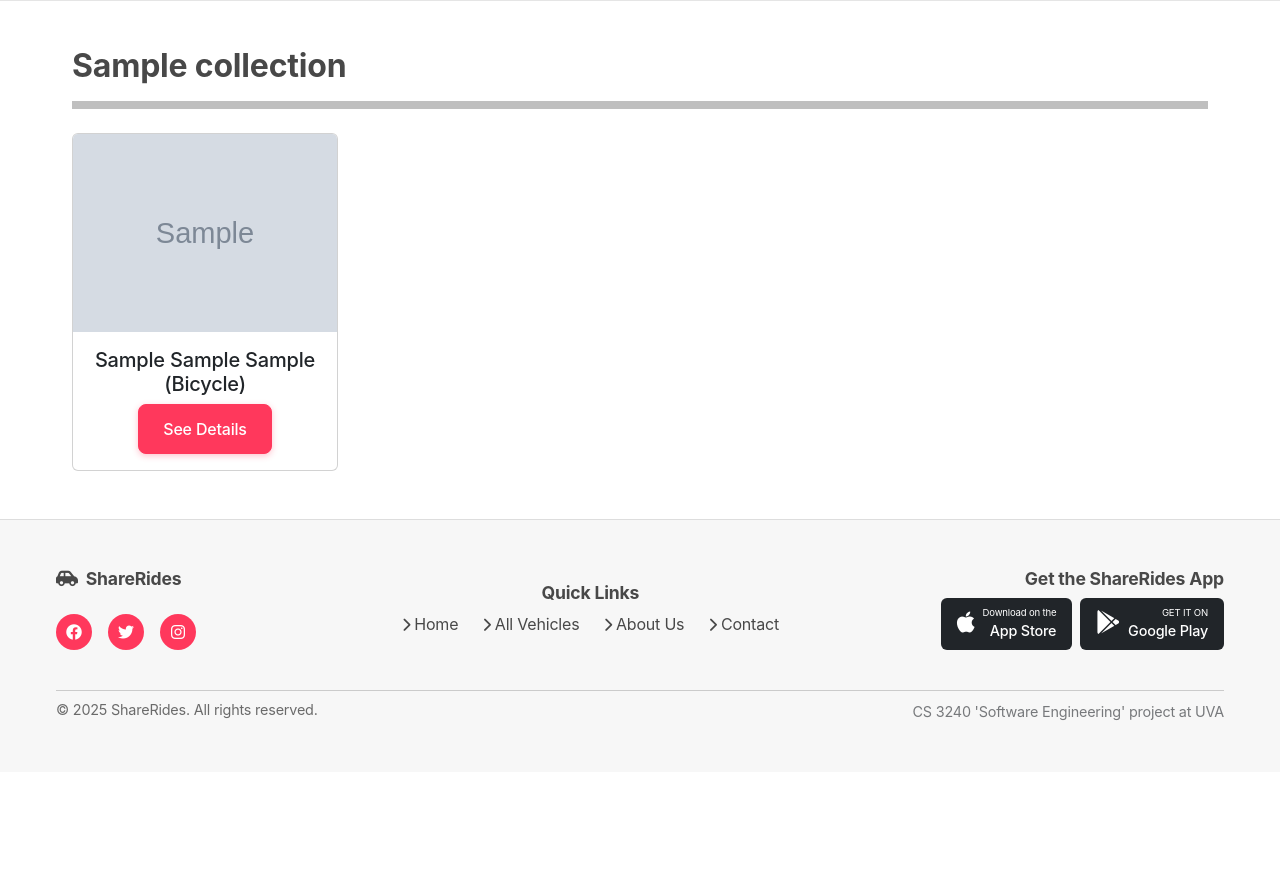
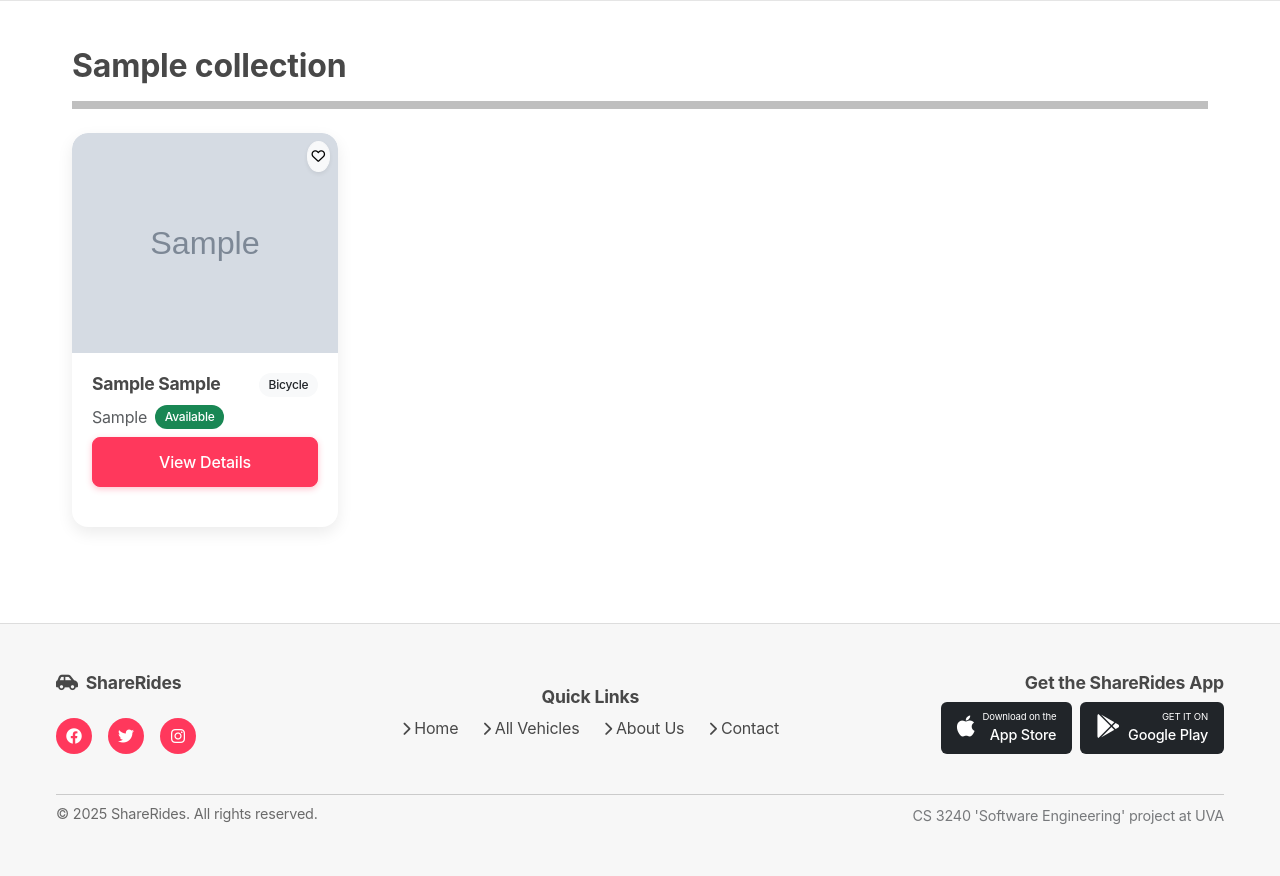
Before and after one commit to TamerTimraz/ShareRides, a Django app: a page that uses vehicleLending/templates/vehicleLending/select_vehicle.html in a window 1280 px wide. Shown: the part 73-949 px from the top of the page. Before the commit the page ends 794 px from the top, so only its background shows below. Run offline with Django 5.2, Linux system fonts and the light colour scheme; tables that the repository leaves empty hold one stand-in row (values such as "Sample post"); grey boxes marked "Sample" are stand-in pictures; parts of the project's set-up code (start-up, migrations or seed data) failed here and were passed over.

Commit message:
updated vehicle cards within collections

```diff
--- a/vehicleLending/templates/vehicleLending/select_vehicle.html
+++ b/vehicleLending/templates/vehicleLending/select_vehicle.html
@@ -27,21 +27,48 @@
 </div>
 
 <!-- Vehicle Tiles-->
-<div class="container mt-4">
+<div class="container mb-5">
     <div class="row row-cols-1 row-cols-sm-2 row-cols-md-3 row-cols-lg-4 g-4">
 
         <!-- Vehicle Tile -->
         {% for vehicle in vehicles %}
-        <div class="col">
-            <div class="card h-100">
+        <div class="col" data-aos="fade-up" data-aos-delay="{{ forloop.counter|divisibleby:4|yesno:'150,100,50,0' }}">
+            <div class="card h-100 product-card hover-lift">
                 {% if vehicle.image %}
-                <img src='{{ vehicle.image.url }}' class="card-img-top" alt="Vehicle_Image">
+                <div class="position-relative overflow-hidden">
+                    <img src='{{ vehicle.image.url }}' class="card-img-top" alt="{{ vehicle.make }} {{ vehicle.model }}">
+                    <div class="position-absolute top-0 end-0 m-2">
+                        <button class="btn btn-sm btn-light rounded-circle p-1 shadow-sm">
+                            <i class="far fa-heart"></i>
+                        </button>
+                    </div>
+                </div>
                 {% else %}
-                <p class="text-center">Image Unavailable</p>
+                <div class="bg-light d-flex justify-content-center align-items-center position-relative" style="height: 220px;">
+                    <i class="fas fa-car fa-3x text-muted"></i>
+                    <div class="position-absolute top-0 end-0 m-2">
+                        <button class="btn btn-sm btn-light rounded-circle p-1 shadow-sm">
+                            <i class="far fa-heart"></i>
+                        </button>
+                    </div>
+                </div>
                 {% endif %}
-                <div class="card-body d-flex flex-column justify-content-end align-items-center text-center">
-                    <h5 class="card-title">{{ vehicle.make }} {{ vehicle.model }} {{ vehicle.year }} ({{ vehicle.vehicle_type }})</h5>
-                    <a href="{% url 'vehicleLending:details' vehicle.id %}" class="btn btn-primary">See Details</a>
+                <div class="card-body">
+                    <div class="d-flex justify-content-between align-items-start mb-2">
+                        <h5 class="card-title mb-0">{{ vehicle.make }} {{ vehicle.model }}</h5>
+                        <span class="badge bg-light text-dark rounded-pill">{{ vehicle.vehicle_type }}</span>
+                    </div>
+                    <div class="d-flex align-items-center mb-2">
+                        <p class="card-text text-muted mb-0">{{ vehicle.year }}</p>
+                        {% if vehicle.is_available %}
+                        <span class="badge bg-success ms-2 rounded-pill">Available</span>
+                        {% else %}
+                        <span class="badge bg-secondary ms-2 rounded-pill">Unavailable</span>
+                        {% endif %}
+                    </div>
+                    <div class="d-grid">
+                        <a href="{% url 'vehicleLending:details' vehicle.id %}" class="btn btn-primary">View Details</a>
+                    </div>
                 </div>
             </div>
         </div>
```
